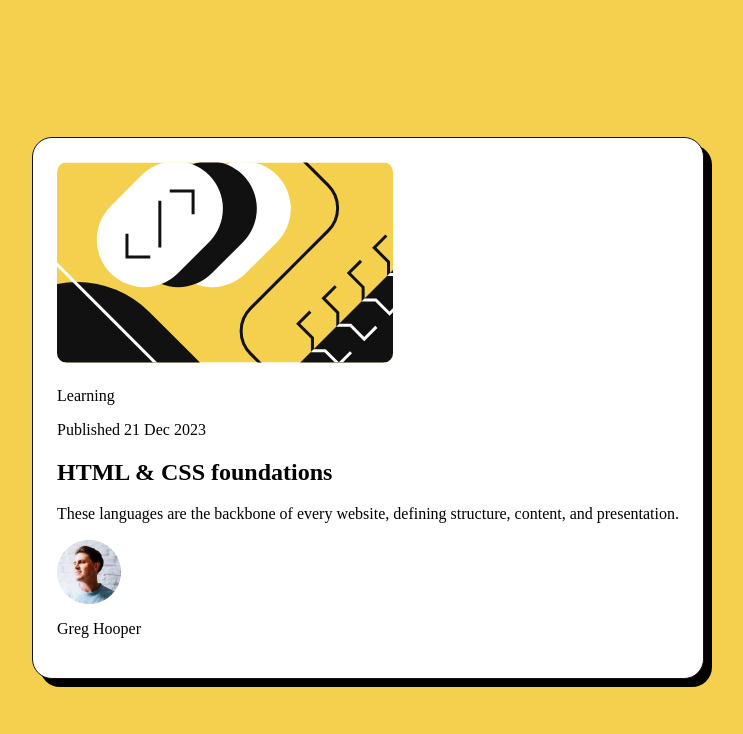
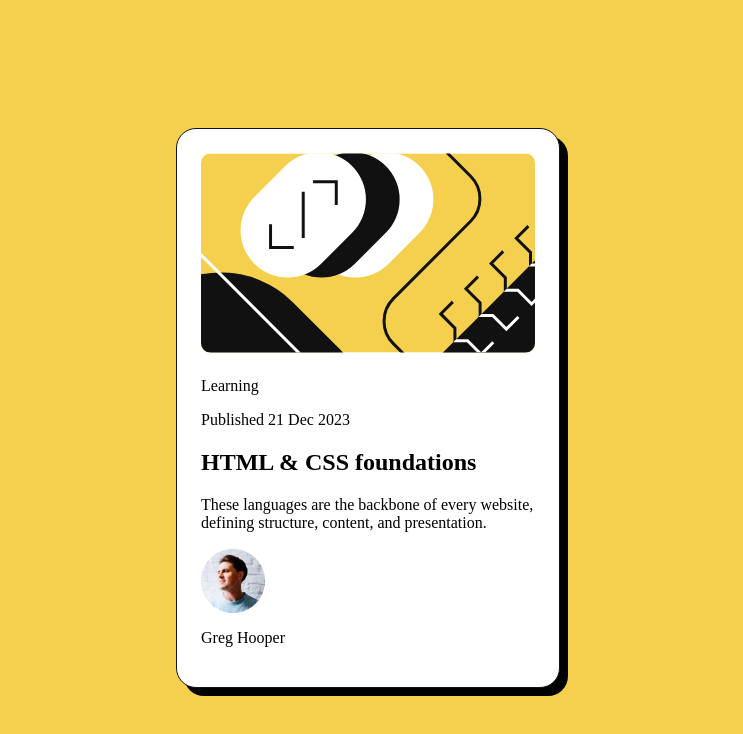
Before and after one commit to IEdiong/fem-blog-preview-card, a plain HTML site: page index.html in a window 1280 px wide. Shown: the whole page, without its empty margins (272-1015 px from the left). Drawn offline with Linux system fonts and the light colour scheme.

Commit message:
style: main card container max-width

```diff
--- a/styles/index.css
+++ b/styles/index.css
@@ -1,5 +1,6 @@
 html {
   font-size: 16px;
+  box-sizing: border-box;
 }
 
 body {
@@ -23,6 +24,10 @@ span {
   /* border: 1px solid #be2c2c; */
 }
 
+main {
+  max-width: 384px;
+}
+
 .card {
   background: hsl(0, 0%, 100%);
   padding: 1.5rem;
```
